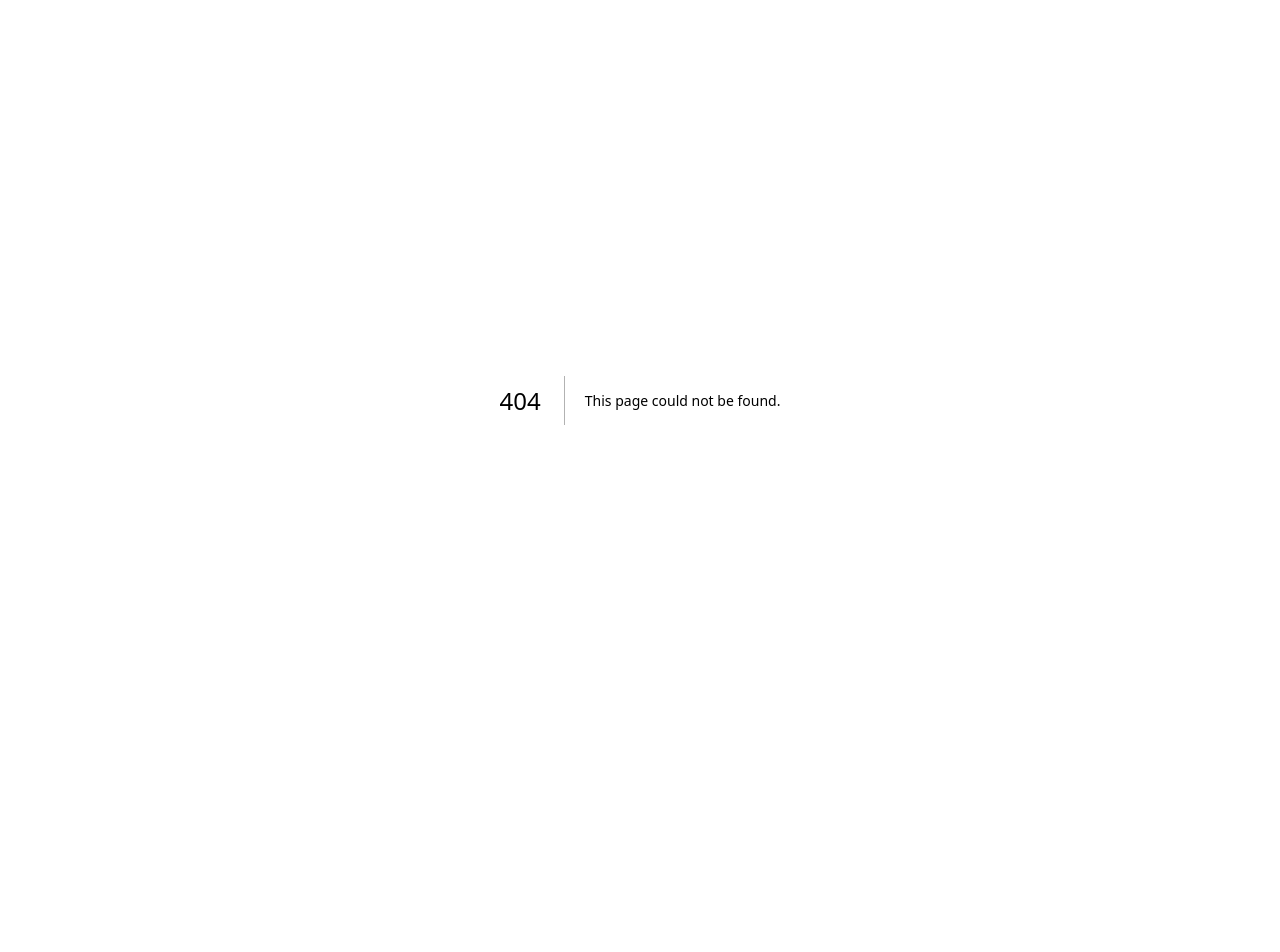
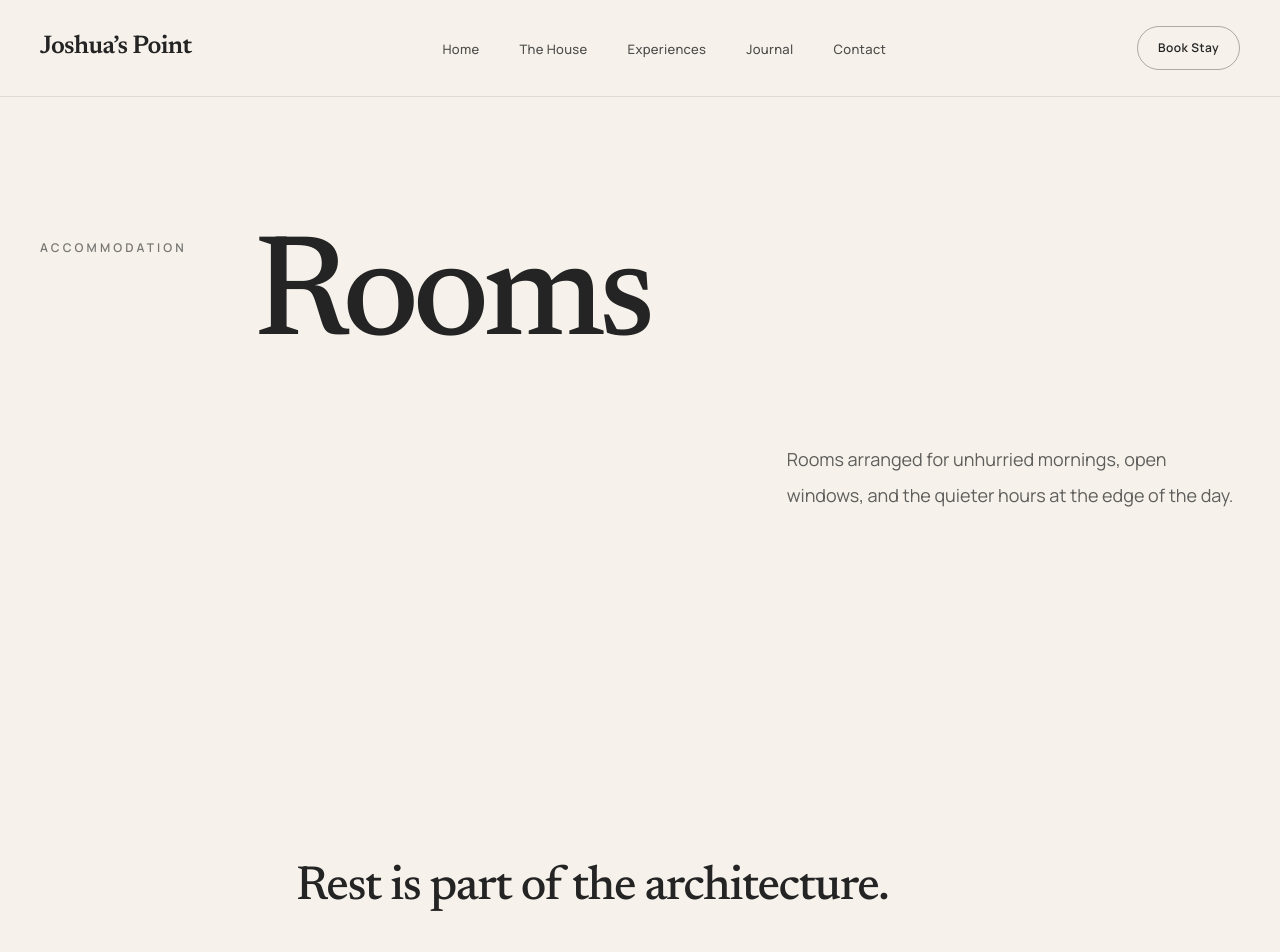
Before and after one commit to Dupindupin/joshuas-point, a Next.js app in the folder web/: page /rooms in a window 1280 px wide. Before the commit this address had no page. Shown: the top 952 px of the page. Before the commit the page ends 800 px from the top, so only its background shows below. Built offline with nearby package versions, Linux system fonts and the light colour scheme.

Commit message:
Create editorial Rooms page

```diff
--- /dev/null
+++ b/web/src/app/rooms/page.tsx
@@ -0,0 +1,159 @@
+import type {Metadata} from 'next'
+
+import {
+  EditorialContainer,
+  EditorialGrid,
+  EditorialMedia,
+  EditorialPageHero,
+  EditorialText,
+  SectionSpacing,
+} from '@/components/editorial'
+import {RoomPreview, type RoomPreviewData} from '@/components/rooms/room-preview'
+import {SiteHeader} from '@/components/site/site-header'
+
+export const metadata: Metadata = {
+  title: "Rooms | Joshua's Point",
+  description: 'Rooms shaped by natural light, moving air, and the landscape of the ridge.',
+}
+
+const rooms = [
+  {
+    capacity: 'Two guests',
+    description:
+      'A quiet room along the eastern edge of the house, where early light moves slowly across timber and stone.',
+    href: '/rooms/ridge-room',
+    id: 'ridge-room',
+    name: 'The Ridge Room',
+    tone: 'morning',
+  },
+  {
+    capacity: 'Two guests',
+    description:
+      'Set closer to the planted courtyard, this room is held by deep shade, moving air, and a sheltered view of the garden.',
+    href: '/rooms/garden-room',
+    id: 'garden-room',
+    name: 'The Garden Room',
+    tone: 'stone',
+  },
+  {
+    capacity: 'Up to four guests',
+    description:
+      'A generous room for shared mornings, opening toward a quieter pocket of sky at the center of the house.',
+    href: '/rooms/courtyard-room',
+    id: 'courtyard-room',
+    name: 'The Courtyard Room',
+    tone: 'morning',
+  },
+] satisfies readonly RoomPreviewData[]
+
+export default function RoomsPage() {
+  return (
+    <>
+      <SiteHeader activeHref="/rooms" appearance="solid" />
+      <main className="bg-linen">
+        <EditorialPageHero
+          eyebrow="Accommodation"
+          introduction="Rooms arranged for unhurried mornings, open windows, and the quieter hours at the edge of the day."
+          title="Rooms"
+        />
+
+        <SectionSpacing aria-labelledby="rooms-introduction-title" size="generous">
+          <EditorialContainer size="reading">
+            <EditorialText
+              as="h2"
+              headingSize="small"
+              id="rooms-introduction-title"
+              variant="heading"
+            >
+              Rest is part of the architecture.
+            </EditorialText>
+            <EditorialText className="mt-10 max-w-xl lg:mt-12" variant="body">
+              The rooms at Joshua’s Point are composed around shade, natural air, and a direct
+              relationship with the outdoors. Each one offers a different way of inhabiting the
+              same landscape.
+            </EditorialText>
+          </EditorialContainer>
+        </SectionSpacing>
+
+        <SectionSpacing aria-labelledby="room-collection-title" size="generous">
+          <EditorialContainer>
+            <EditorialGrid>
+              <EditorialText className="lg:col-span-2" variant="eyebrow">
+                The rooms
+              </EditorialText>
+              <EditorialText
+                className="max-w-3xl lg:col-span-8 lg:col-start-3"
+                headingSize="medium"
+                id="room-collection-title"
+                variant="heading"
+              >
+                Spaces held close to the landscape.
+              </EditorialText>
+            </EditorialGrid>
+
+            <div className="mt-12 sm:mt-16">
+              {rooms.map((room, index) => (
+                <SectionSpacing as="div" key={room.id} size="compact">
+                  <RoomPreview layout={index % 2 === 0 ? 'image-left' : 'image-right'} room={room} />
+                </SectionSpacing>
+              ))}
+            </div>
+          </EditorialContainer>
+        </SectionSpacing>
+
+        <SectionSpacing aria-label="Rooms opening toward the landscape" size="standard">
+          <figure>
+            <EditorialMedia ratio="panoramic" sizes="100vw" tone="stone" />
+            <EditorialContainer>
+              <EditorialText
+                as="figcaption"
+                className="mt-4 max-w-sm lg:ml-auto"
+                variant="caption"
+              >
+                Late afternoon settles across the rooms and garden.
+              </EditorialText>
+            </EditorialContainer>
+          </figure>
+        </SectionSpacing>
+
+        <SectionSpacing aria-labelledby="comfort-title" size="immersive">
+          <EditorialContainer>
+            <EditorialGrid gap="generous">
+              <EditorialText className="lg:col-span-2" variant="eyebrow">
+                Comfort
+              </EditorialText>
+              <EditorialText
+                className="max-w-3xl lg:col-span-8 lg:col-start-3"
+                headingSize="medium"
+                id="comfort-title"
+                variant="heading"
+              >
+                Enough, carefully considered.
+              </EditorialText>
+              <EditorialText
+                className="max-w-xl lg:col-span-5 lg:col-start-8 lg:row-start-2 lg:mt-12"
+                variant="body"
+              >
+                Comfort here is simple: a room that stays cool, materials that feel natural to the
+                touch, soft light at the right hours, and enough quiet to hear the weather change.
+              </EditorialText>
+            </EditorialGrid>
+          </EditorialContainer>
+        </SectionSpacing>
+
+        <SectionSpacing
+          aria-label="Closing reflection"
+          className="bg-charcoal"
+          size="immersive"
+        >
+          <EditorialContainer size="reading">
+            <EditorialText tone="inverse" variant="lead">
+              A room at Joshua’s Point is a place to notice the light, leave the windows open, and
+              let the day arrive in its own time.
+            </EditorialText>
+          </EditorialContainer>
+        </SectionSpacing>
+      </main>
+    </>
+  )
+}
--- /dev/null
+++ b/web/src/components/rooms/room-preview.tsx
@@ -0,0 +1,78 @@
+import Link from 'next/link'
+
+import {
+  EditorialGrid,
+  EditorialMedia,
+  EditorialText,
+  type EditorialImage,
+  type EditorialMediaTone,
+} from '@/components/editorial'
+
+export type RoomPreviewData = {
+  capacity: string
+  description: string
+  href: string
+  id: string
+  image?: EditorialImage
+  name: string
+  tone?: EditorialMediaTone
+}
+
+type RoomPreviewProps = {
+  layout?: 'image-left' | 'image-right'
+  room: RoomPreviewData
+}
+
+const mediaClasses: Record<NonNullable<RoomPreviewProps['layout']>, string> = {
+  'image-left': 'lg:col-span-7 lg:row-start-1',
+  'image-right': 'lg:col-span-7 lg:col-start-6 lg:row-start-1',
+}
+
+const contentClasses: Record<NonNullable<RoomPreviewProps['layout']>, string> = {
+  'image-left': 'lg:col-span-4 lg:col-start-9 lg:row-start-1 lg:self-end lg:pb-8',
+  'image-right': 'lg:col-span-4 lg:col-start-1 lg:row-start-1 lg:self-center',
+}
+
+export function RoomPreview({layout = 'image-left', room}: RoomPreviewProps) {
+  const headingId = `${room.id}-title`
+
+  return (
+    <article aria-labelledby={headingId}>
+      <EditorialGrid gap="generous">
+        <EditorialMedia
+          className={mediaClasses[layout]}
+          image={room.image}
+          ratio="landscape"
+          sizes="(min-width: 1024px) 58vw, 100vw"
+          tone={room.tone}
+        />
+
+        <div className={contentClasses[layout]}>
+          <EditorialText as="h3" headingSize="small" id={headingId} variant="heading">
+            {room.name}
+          </EditorialText>
+          <EditorialText className="mt-7 max-w-md" variant="body">
+            {room.description}
+          </EditorialText>
+
+          <div className="mt-9 flex flex-wrap items-baseline justify-between gap-6">
+            <dl>
+              <dt className="sr-only">Capacity</dt>
+              <dd>
+                <EditorialText as="span" variant="caption">
+                  {room.capacity}
+                </EditorialText>
+              </dd>
+            </dl>
+            <Link
+              className="rounded-sm font-body text-xs font-semibold tracking-[0.04em] text-charcoal underline decoration-charcoal/30 underline-offset-8 hover:decoration-charcoal focus-visible:outline-2 focus-visible:outline-offset-4 focus-visible:outline-forest"
+              href={room.href}
+            >
+              View Room
+            </Link>
+          </div>
+        </div>
+      </EditorialGrid>
+    </article>
+  )
+}
```
